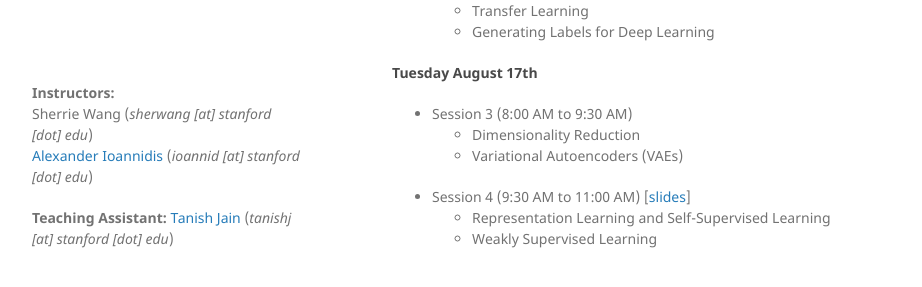
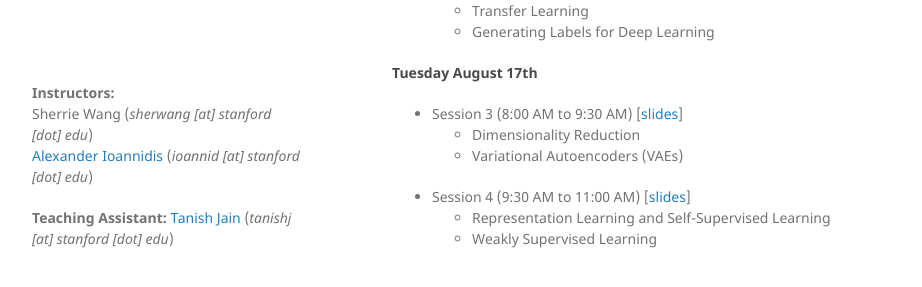
Before and after one commit to icme-workshops/intermediate-ml, a Jekyll site: the page built from index.md, in a window 1280 px wide and 900 px high, scrolled down 918 px. Shown: the part 581-868 px from the top of the window, without its empty margins (178-1100 px from the left). Built offline with Jekyll 4.4.1, drawn with Linux system fonts in a browser that asks for light colours; our own code applies the rules of GitHub Pages for plain Markdown files.

Commit message:
Added session3 slides

```diff
--- a/index.md
+++ b/index.md
@@ -35,7 +35,7 @@ Alexander Ioannidis earned his Ph.D. in Computational and Mathematical Engineeri
 
 #### Tuesday August 17th
 
-- Session 3 (8:00 AM to 9:30 AM)
+- Session 3 (8:00 AM to 9:30 AM) [[slides](/docs/autoencoders.pdf)]
   - Dimensionality Reduction
   - Variational Autoencoders (VAEs)
 - Session 4 (9:30 AM to 11:00 AM) [[slides](/docs/representation-learning_weak-supervision.pdf)]
```
Also changed, not shown: 1 other file.
